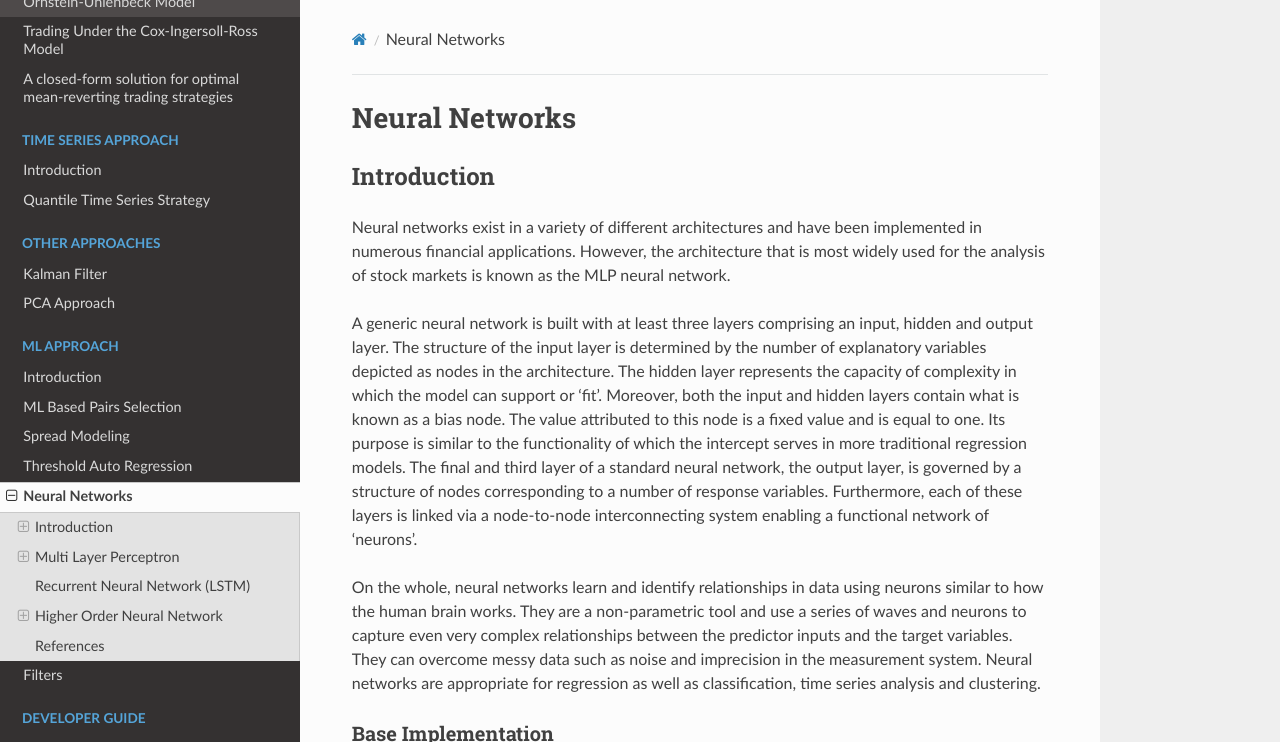
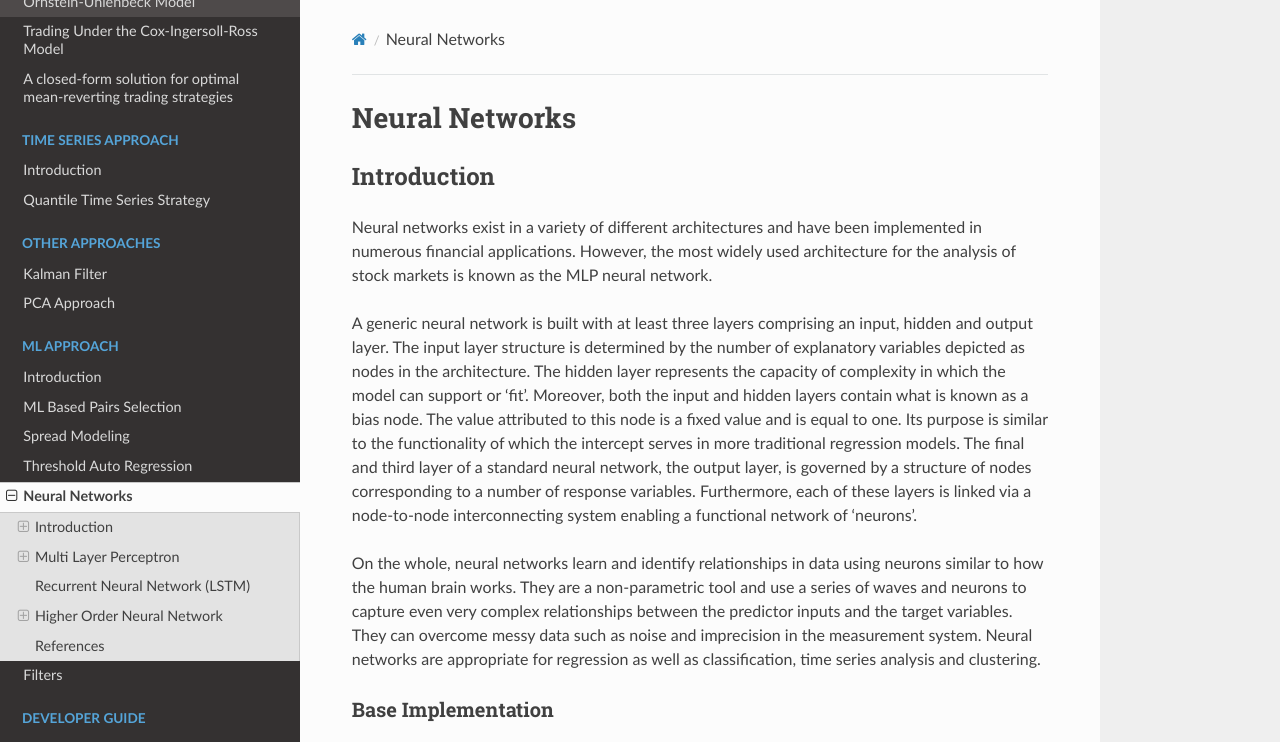
Before and after one commit to hudson-and-thames/arbitragelab, a Sphinx documentation site: the page built from docs/source/ml_approach/neural_networks.rst, in a window 1280 px wide and 900 px high, cut to the strip 0-742 px from the top of the window. Built offline with Sphinx 7.4.7 and the Read the Docs theme 2.0.0, drawn with Linux system fonts in a browser that asks for light colours; some of the changed text lies outside the part shown.

Commit message:
Improve docs style for Spread Modelling

```diff
--- a/docs/source/data/data_importer.rst
+++ b/docs/source/data/data_importer.rst
@@ -1,4 +1,4 @@
-.. _utils-data_importer:
+.. _data-data_importer:
 
 =============
 Data Importer
--- a/docs/source/ml_approach/neural_networks.rst
+++ b/docs/source/ml_approach/neural_networks.rst
@@ -8,11 +8,11 @@
 ############
 
 Neural networks exist in a variety of different architectures and have been
-implemented in numerous financial applications. However, the architecture that
-is most widely used for the analysis of stock markets is known as the MLP neural network.
+implemented in numerous financial applications. However, the most widely used
+architecture for the analysis of stock markets is known as the MLP neural network.
 
 A generic neural network is built with at least three layers comprising an input,
-hidden and output layer. The structure of the input layer is determined by the number
+hidden and output layer. The input layer structure is determined by the number
 of explanatory variables depicted as nodes in the architecture. The hidden layer represents
 the capacity of complexity in which the model can support or ‘fit’. Moreover, both
 the input and hidden layers contain what is known as a bias node. The value attributed
@@ -41,6 +41,7 @@
 
 Multi Layer Perceptron
 ######################
+
 The MLP allows the user to select a set of activation functions to explore including
 identity, logistic, hyperbolic tangent, negative exponential and sine. These activation
 functions can be used for both hidden and output neurons. MLP also trains networks
@@ -86,7 +87,8 @@
 
 Recurrent Neural Network (LSTM)
 ###############################
-Recurrent neural networks (RNNs) are a type of neural networks which leverage
+
+Recurrent neural networks (RNNs) are neural networks that leverage
 backpropagation through time (BPTT) algorithm to determine the gradients. Through
 this process, RNNs tend to run into two problems, known as exploding gradients and
 vanishing gradients. These issues are defined by the size of the gradient, which is
@@ -183,14 +185,14 @@
 .. centered:: HONN output.
 
 Typically HONNs are split into two types; the first type uses feature engineering
-to expand the input dataset in representing the higher order relationships in the original
+to expand the input dataset in representing the higher-order relationships in the original
 dataset. The second type uses architectural modifications to augment the ability of the
-network to find higher order relations in the dataset.
+network to find higher-order relations in the dataset.
 
 .. figure:: images/honn_types.png
     :align: center
 
-    HONNs can be classified into single and multiple layer structures as explained by `(Liatsis et al. 2009) <https://www.igi-global.com/chapter/artificial-higher-order-neural-networks/5282>`_.
+    HONNs can be classified into single and multiple layer structures, as explained by `(Liatsis et al. 2009) <https://www.igi-global.com/chapter/artificial-higher-order-neural-networks/5282>`_.
 
 Single Layer - Functional Link NNs `(Dehuri et al. 2010) <https://link.springer.com/article/10.1007/s00521-009-0288-5>`_
 ************************************************************************************************************************
@@ -199,8 +201,8 @@
 and inputs nodes, such as the functional link network (FLN) `(Pao, 1989) <https://www.osti.gov/biblio/5238955>`_,
 which functionally expands the input space, by suitable pre-processing of the inputs.
 
-In contrast to a feed forward ANN structure, i.e., a multilayer perceptron (MLP),
-the FLANN is basically a single layer structure in which nonlinearity
+In contrast to a feed-forward ANN structure, i.e., a multilayer perceptron (MLP),
+the FLANN is basically a single-layer structure in which nonlinearity
 is introduced by enhancing the input pattern with nonlinear functional
 expansion. With proper choice of functional expansion in a FLANN, this
 network performs as good as and in some cases even better than the MLP
@@ -272,7 +277,7 @@
 product unit is usually passed through a nonlinear transfer function.
 
 The main difference between the pi-sigma and the sigma-pi networks is that the former utilise a smaller
-number of weights, however they are not universal approximators. To address this
+number of weights, however, they are not universal approximators. To address this
 disadvantage, `(Shin & Ghosh 1991) <https://ieeexplore.ieee.org/abstract/document/155142/>`_
 proposed an extension to the pi-sigma network, the so-called ridge polynomial neural network
 (RPN), which consists of a number of increasing order pi-sigma units. Most of the above
--- a/setup.cfg
+++ b/setup.cfg
@@ -63,6 +63,7 @@
     analytics-python==1.2.9
     keras==2.3.1
     tensorflow==2.2.1
+	arch==4.15
 
 [options.packages.find]
 package_dir =
```
Also changed, not shown: other parts of docs/source/ml_approach/neural_networks.rst (+6 -3 lines), docs/source/data/futures_rollover.rst (+25 -22 lines), docs/source/ml_approach/filters.rst (+23 -21 lines), docs/source/ml_approach/spread_modeling.rst (+10 -11 lines), docs/source/ml_approach/threshold_ar.rst (+4 -3 lines).
